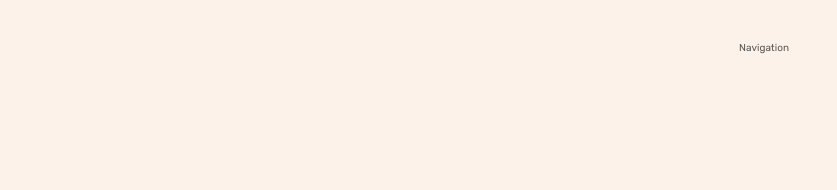
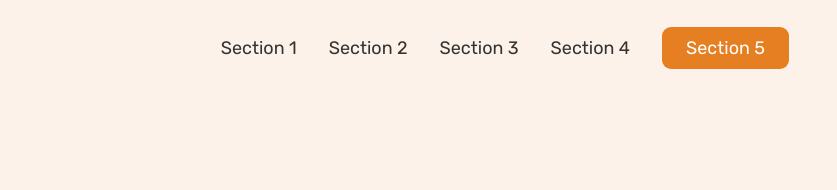
Before and after one commit to HamadSMA/omnifood-desktop, a plain HTML site: page index.html in a window 1280 px wide. Shown: the top 190 px of the page, 443-1280 px from the left. Drawn offline with Linux system fonts and the light colour scheme.

Commit message:
finished the navigation bar

```diff
--- a/css/style.css
+++ b/css/style.css
@@ -7,10 +7,14 @@
 
 - Font weights:
 Defualt: 400
+Medium: 500
+Semi-bold: 600
+Bold: 700
 
 - line heights
 Default: 1
-
+1.05
+1.6
 
 --- 02 COLORS
 
@@ -27,8 +31,7 @@ Primary: #e67e22
 
 
 --- 04 BORDER RAIDIUS
-
-
+Default: 9px
 
 --- 05 WHITESPACE
 
@@ -64,7 +67,7 @@ body {
 }
 
 /*****************************/
-/*GENERAL REUSABLE COMPONENTS*/
+/* GENERAL REUSABLE COMPONENTS */
 /*****************************/
 .heading-primary {
   font-size: 5.2rem;
@@ -119,7 +122,7 @@ body {
 }
 
 /*****************************/
-/*HEADER*/
+/* HEADER */
 /*****************************/
 .header {
   display: flex;
@@ -137,7 +140,46 @@ body {
 }
 
 /*****************************/
-/*HERO SECTION*/
+/* NAVIGATION */
+/*****************************/
+.main-nav-list {
+  list-style: none;
+  display: flex;
+  align-items: center;
+  gap: 3.2rem;
+}
+
+.main-nav-link:link,
+.main-nav-link:visited {
+  display: inline-block;
+  text-decoration: none;
+  color: #333;
+  font-weight: 400;
+  font-size: 1.8rem;
+  transition: all 0.3s;
+}
+
+.main-nav-link:hover,
+.main-nav-link:active {
+  color: #cf711f;
+}
+
+.main-nav-link.nav-cta:link,
+.main-nav-link.nav-cta:visited {
+  display: inline-block;
+  padding: 1.2rem 2.4rem;
+  border-radius: 9px;
+  background-color: #e67e22;
+  color: #fff;
+}
+
+.main-nav-link.nav-cta:hover,
+.main-nav-link.nav-cta:active {
+  background-color: #cf711f;
+}
+
+/*****************************/
+/* HERO SECTION */
 /*****************************/
 .section-hero {
   background-color: #fdf2e9;
--- a/index.html
+++ b/index.html
@@ -18,7 +18,15 @@
   <body>
     <header class="header">
       <img class="logo" src="img/omnifood-logo.png" alt="Omnifood logo" />
-      <nav class="main-nav">Navigation</nav>
+      <nav class="main-nav">
+        <ul class="main-nav-list">
+          <li><a class="main-nav-link" href="#">Section 1</a></li>
+          <li><a class="main-nav-link" href="#">Section 2</a></li>
+          <li><a class="main-nav-link" href="#">Section 3</a></li>
+          <li><a class="main-nav-link" href="#">Section 4</a></li>
+          <li><a class="main-nav-link nav-cta" href="#">Section 5</a></li>
+        </ul>
+      </nav>
     </header>
     <main>
       <section class="section-hero">
```
